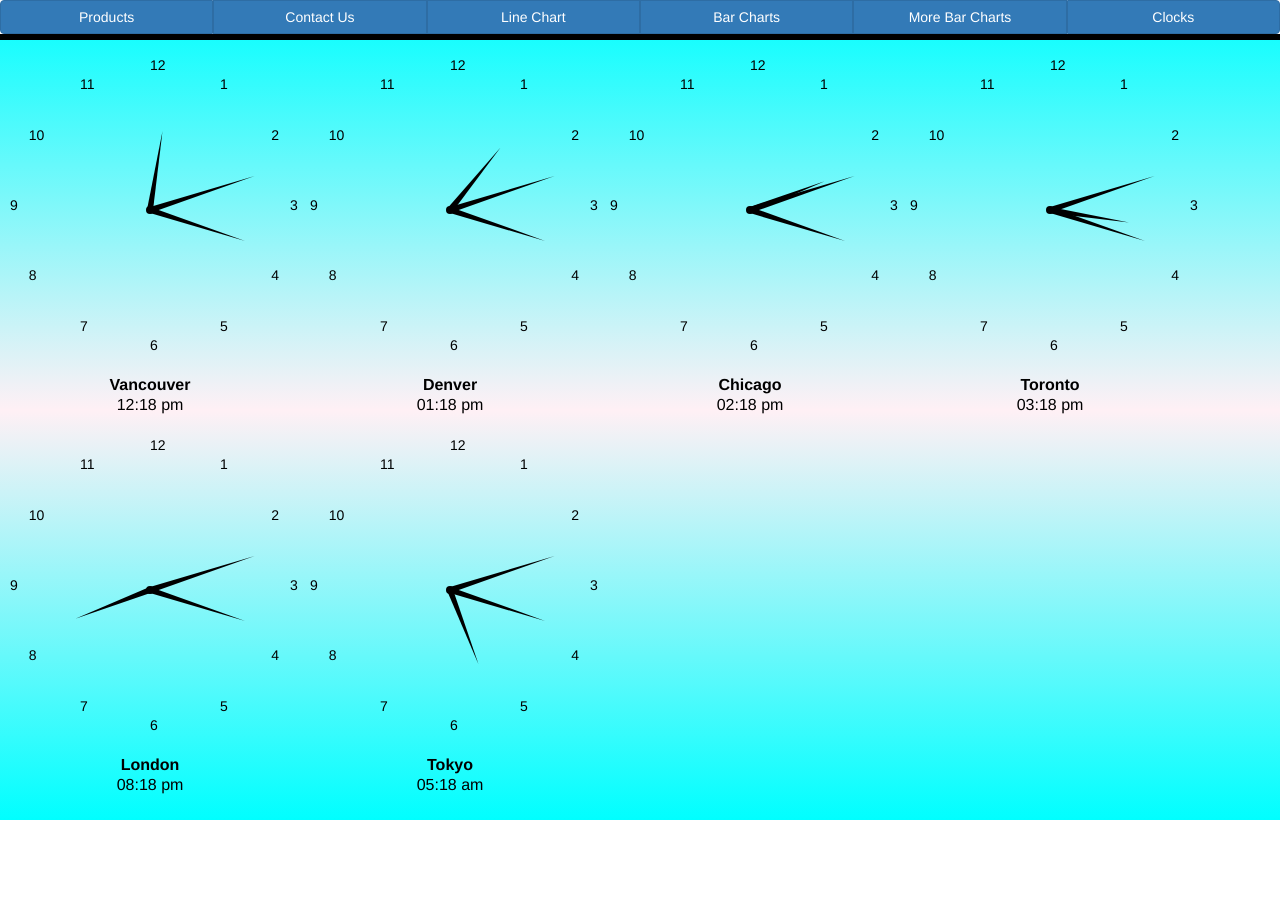
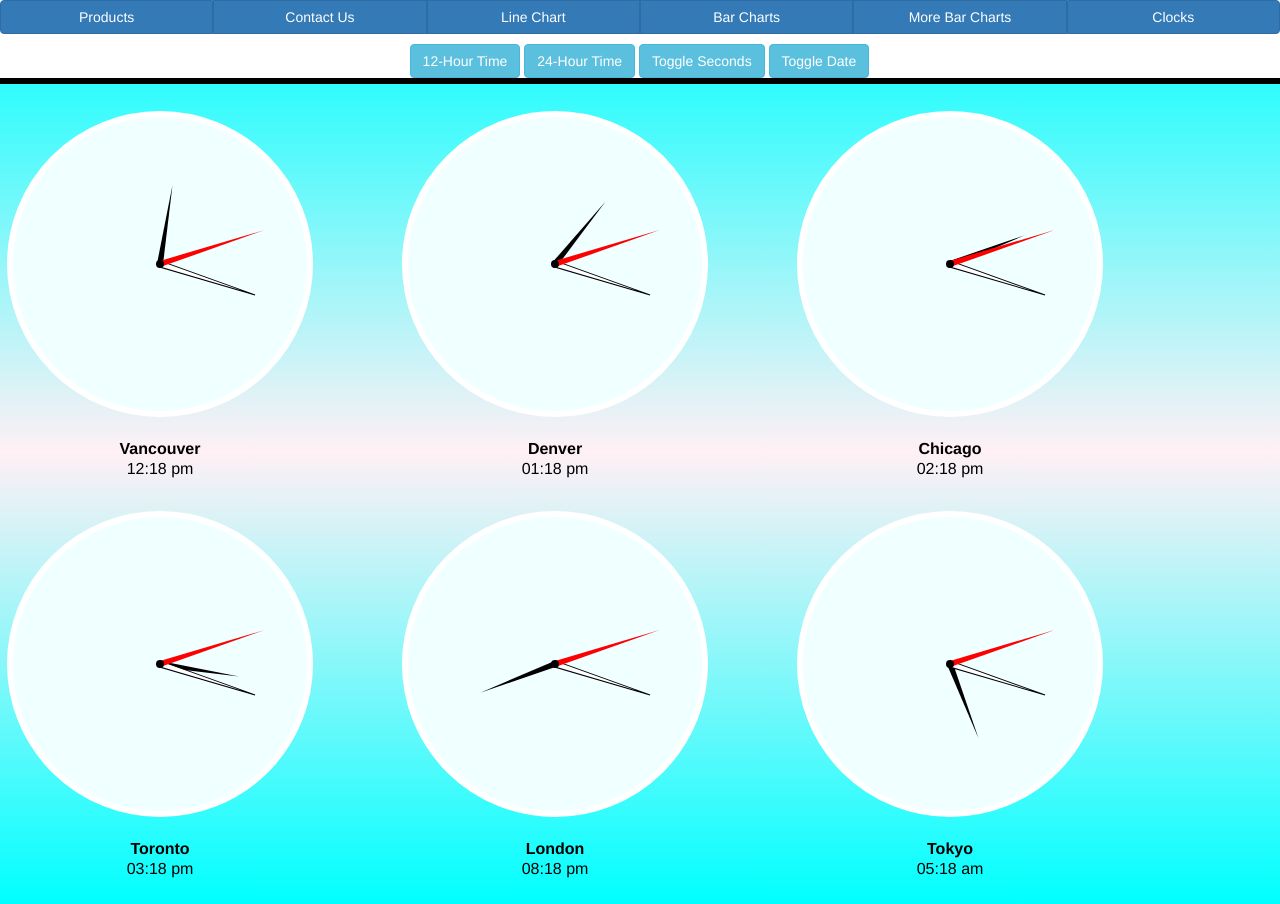
Before and after one commit to amicklo/SimpleApp, a plain HTML site: page clocks.html in a window 1280 px wide. Before the commit the page ends 820 px from the top, so only its background shows below. Drawn offline with nearby package versions, Linux system fonts and the light colour scheme; some packages are replaced by stand-ins of ours; animation ran at ten frames a second.

Commit message:
Clocks are done
The clocks are good to go. I'm working on putting all reduce logic into one function in the factory for the bar chart page, there's a non-functional attempt currently commented out that I'm trying to fix.

```diff
--- a/clocks.html
+++ b/clocks.html
@@ -25,6 +25,12 @@
         <div class="tabs">
             <tabs></tabs>
         </div>
+        <div class="toggles">
+            <button type="button" class="btn btn-info" id="twelve">12-Hour Time</button>
+            <button type="button" class="btn btn-info" id="twenty_four">24-Hour Time</button>
+            <button type="button" class="btn btn-info" id="seconds">Toggle Seconds</button>
+            <button type="button" class="btn btn-info" id="date">Toggle Date</button>
+        </div>
         <div class="boundary"></div>
     </div>
     <br/>
--- a/css/style.css
+++ b/css/style.css
@@ -80,6 +80,13 @@ p.price {
     top: 34px;
 }
 
+.toggles {
+    margin: 10px 20% 0 32%;
+    position: -webkit-sticky;
+    position: sticky;
+    top: 34px;
+}
+
 .boundary {
     background: black;
     padding: 3px;
--- a/js/ClockController.js
+++ b/js/ClockController.js
@@ -1,3 +1,4 @@
-app.controller('ClockController', ['$scope', function ($scope) {
+app.controller('ClockController', ['$scope', '$rootScope', function ($scope, $rootScope) {
     $scope.zones = ["America/Vancouver", "America/Denver", "America/Chicago", "America/Toronto", "Europe/London", "Asia/Tokyo"];
+    $rootScope.timeFormat = "hh:mm a";
 }]);
--- a/js/drawClock.js
+++ b/js/drawClock.js
@@ -1,4 +1,4 @@
-app.directive('drawClock', [function ($scope) {
+app.directive('drawClock', [function ($scope, $rootScope) {
 
     return {
         restrict: 'E',
@@ -6,20 +6,22 @@ app.directive('drawClock', [function ($scope) {
             param: '@',
             index: '='
         },
-        controller: function ($scope) {
-            console.log(moment().tz($scope.param).format("h:mm a"));
-            var width = 300,
-                height = 300;
-            halfWidth = width / 2,
-                halfHeight = height / 2;
+        controller: function ($scope, $rootScope) {
+            //console.log(moment().tz($scope.param).format($rootScope.timeFormat));
+            var width = 320,
+                height = 320,
+                halfWidth = width / 2,
+                halfHeight = height / 2,
+                padding = 75;
             var svg = d3.select('body')
                 .append('svg')
-                .attr('width', width)
-                .attr('height', height + 75);
-            var circle_count = 12;
-            var big_radius = 140;
-            var radius = 14;
-            var angular_increment = 2.0 * Math.PI / circle_count;
+                .attr('width', width + padding)
+                .attr('height', height + padding);
+            var num_count = 12;
+            var num_offset = 4;
+            var big_radius = 150;
+            //var radius = 15;
+            var angular_increment = 2.0 * Math.PI / num_count;
             var jitterFunc = function () {
                 var me = this;
 
@@ -74,43 +76,57 @@ app.directive('drawClock', [function ($scope) {
                 var me = this;
                 me.transition()
                     .duration(500)
-                    .text(moment().tz($scope.param).format("hh:mm a"))
+                    .text(moment().tz($scope.param).format($rootScope.timeFormat))
                     .on("end", function () {
                         animateLabel.call(me);
                     });
             }
-            // let's draw 12 circles around a circle
-            for (var i = 0; i < circle_count; i += 1) {
+
+            svg.append("circle")
+                .attr("cx", halfWidth)
+                .attr("cy", halfHeight)
+                .attr("r", big_radius)
+                .style("fill", "azure")
+                .style("stroke-width", "6px")
+                .style("stroke", "white");
+            /* let's draw 12 circles around a circle
+            for (var i = 0; i < num_count; i += 1) {
                 var center_x = halfWidth + big_radius * Math.cos((i * angular_increment) - (Math.PI * 0.5));
                 var center_y = halfHeight + big_radius * Math.sin((i * angular_increment) - (Math.PI * 0.5));
                 var group = svg.append("g")
-                    .attr("transform", "translate(" + center_x + ", " + center_y + ")");
-                /*
-                var circle = group.append("circle")
-                    .attr("r", radius);
-                */
+                    .attr("transform", "translate(" + (center_x - num_offset) + ", " + (center_y + num_offset) + ")");
+                //var circle = group.append("circle")
+                //    .attr("r", radius);
                 var text = group.append("text")
-                    .attr("class", "center-text")
+                    .style("font-weight", "600")
+                    .style("font-family", "monospace")
+                    .style("font-size", "13px")
                     .text(i == 0 ? 12 : i);
             }
+            */
             var hourHand = svg.append("g")
                 .attr("transform", "translate(" + halfWidth + ", " + halfHeight + ")")
                 .append("path")
                 .attr("d", "M 0 -80 L 3 0 L -3 0 L 0 -80")
                 .attr("transform", "rotate(" + calculateHourAngle() + ")")
-                .attr("class", "hour");
+                .attr("class", "hour")
+                .style("fill", "black");
             animateHourHand.call(hourHand);
             var minuteHand = svg.append("g")
                 .attr("transform", "translate(" + halfWidth + ", " + halfHeight + ")")
                 .append("path")
                 .attr("d", "M 0 -100 L 3 0 L -3 0 L 0 -100")
-                .attr("class", "minute");
+                .attr("class", "minute")
+                .style("fill", "white")
+                .style("stroke-width", "1px")
+                .style("stroke", "black");
             animateMinuteHand.call(minuteHand);
             var secondHand = svg.append("g")
                 .attr("transform", "translate(" + halfWidth + ", " + halfHeight + ")")
                 .append("path")
                 .attr("d", "M 0 -110 L 3 0 L -3 0 L 0 -110")
-                .attr("class", "second");
+                .attr("class", "second")
+                .style("fill", "red");
             animateSecondHand.call(secondHand);
             svg.append("g")
                 .attr("transform", "translate(" + halfWidth + ", " + halfHeight + ")")
@@ -134,8 +150,36 @@ app.directive('drawClock', [function ($scope) {
                 .attr("text-anchor", "middle")
                 .attr("id", "label")
                 .style("font-size", "16px")
-                .text(moment().tz($scope.param).format("hh:mm a"));
+                .text(moment().tz($scope.param).format($rootScope.timeFormat));
             animateLabel.call(label);
+
+            d3.select("#twelve")
+                .on("click", function () {
+                    $rootScope.timeFormat = "hh" + $rootScope.timeFormat.substring(2, $rootScope.timeFormat.length);
+                });
+
+            d3.select("#twenty_four")
+                .on("click", function () {
+                    $rootScope.timeFormat = "HH" + $rootScope.timeFormat.substring(2, $rootScope.timeFormat.length);
+                });
+
+            d3.select("#seconds")
+                .on("click", function () {
+                    if ($rootScope.timeFormat.search("ss") < 0) {
+                        $rootScope.timeFormat = $rootScope.timeFormat.substring(0, 5) + ":ss" + $rootScope.timeFormat.substring(5, $rootScope.timeFormat.length);
+                    } else {
+                        $rootScope.timeFormat = $rootScope.timeFormat.substring(0, 5) + $rootScope.timeFormat.substring(8, $rootScope.timeFormat.length);
+                    }
+                });
+
+            d3.select("#date")
+                .on("click", function () {
+                    if ($rootScope.timeFormat.search("-") < 0) {
+                        $rootScope.timeFormat = $rootScope.timeFormat + " - MMM Do YYYY";
+                    } else {
+                        $rootScope.timeFormat = $rootScope.timeFormat.substring(0, $rootScope.timeFormat.search(" - "));
+                    }
+                })
         }
     }
 }]);
```
Also changed, not shown: js/factory.js (+26 -0 lines), js/fourBars.js (+12 -0 lines).
